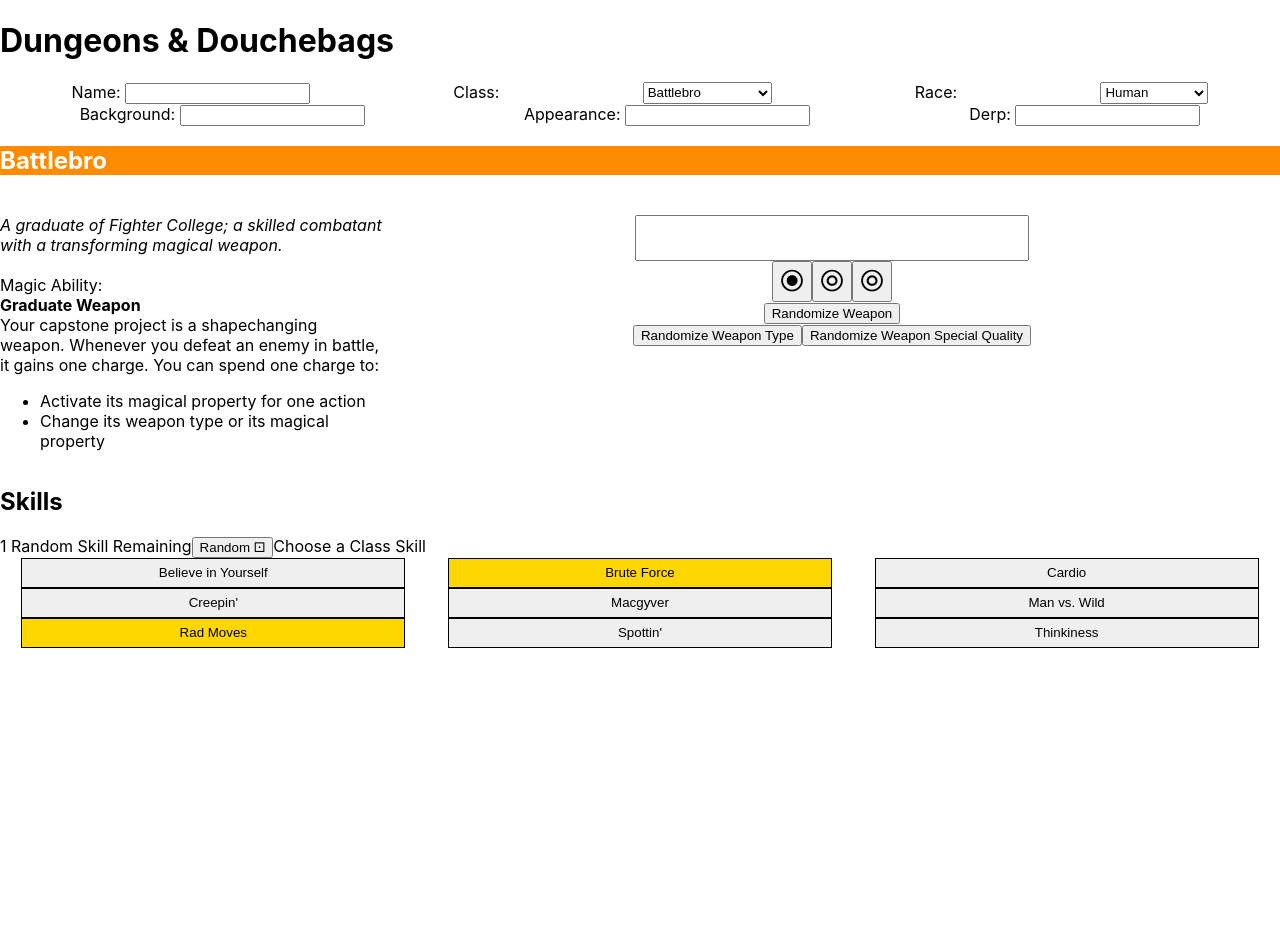
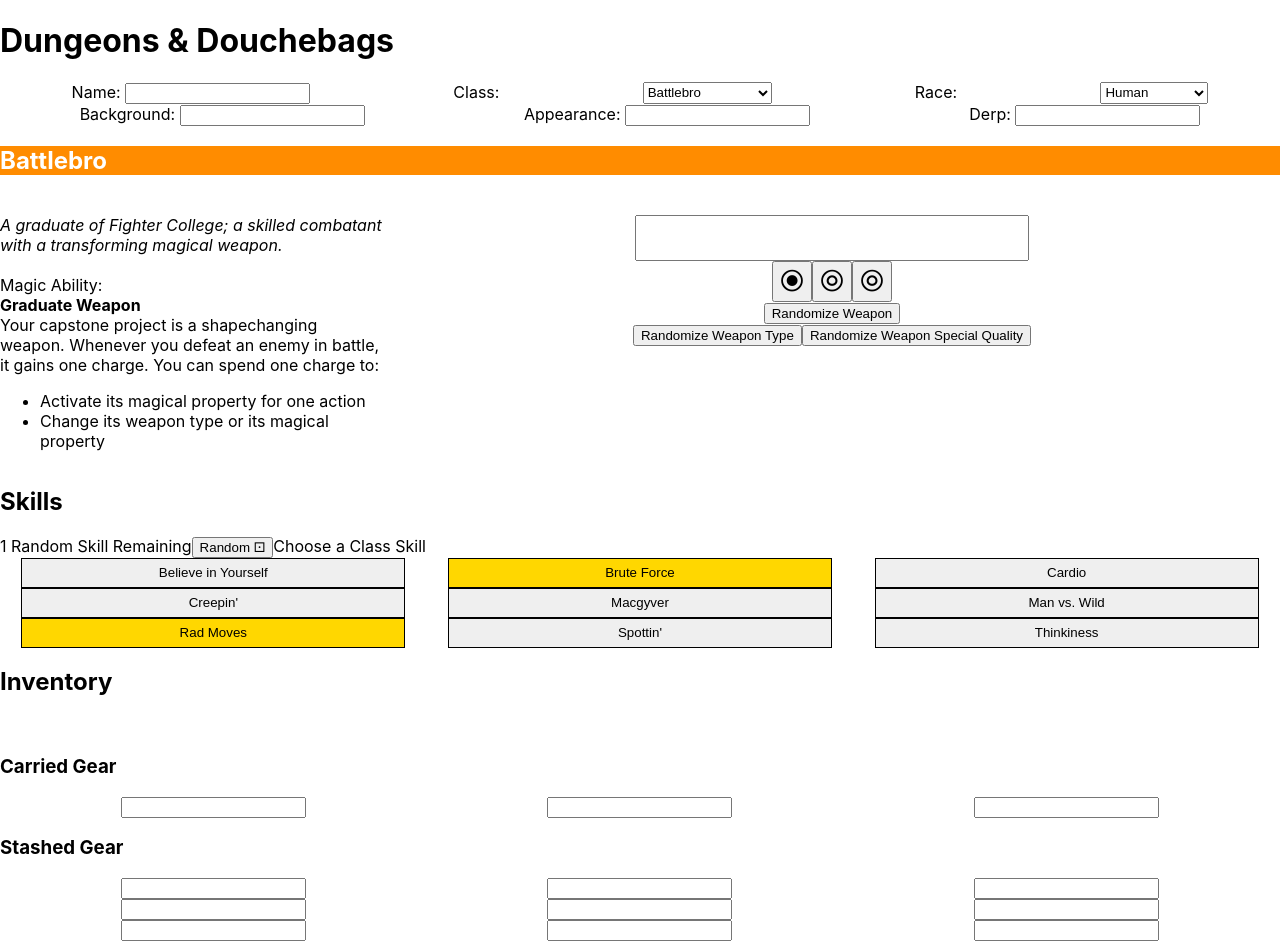
Before and after one commit to ntomsho/PlotPoints-CharGen, a React (Create React App) app: page /dndb in a window 1280 px wide. Before the commit the page ends 800 px from the top, so only its background shows below. Built offline with nearby package versions, Linux system fonts and the light colour scheme; a web font is replaced by a local one.

Commit message:
Create skeleton for inventory component

```diff
--- a/src/dndbags/Dndb.jsx
+++ b/src/dndbags/Dndb.jsx
@@ -2,6 +2,7 @@ import React from 'react';
 import { CLASSES, ALTRACES } from '../dndb-tables';
 import Skills from './skills';
 import ClassMain from './class_main';
+import Inventory from './inventory';
 
 class Dndb extends React.Component {
     constructor(props) {
@@ -67,7 +68,7 @@ class Dndb extends React.Component {
                     <Skills {...this.state} updateState={this.updateState} />
                 </div>
                 <div id="inventory-section">
-
+                    <Inventory {...this.state} updateState={this.updateState} />
                 </div>
             </div>
         )
--- a/src/dndbags/c_classes/battlebro.jsx
+++ b/src/dndbags/c_classes/battlebro.jsx
@@ -48,7 +48,7 @@ export default function Battlebro(props) {
     }
 
     function setChargeNum(num) {
-        props.currentSpecials.charge === num ? setCharge(charge - 1) : setCharge(num);
+        charge === num ? setCharge(charge - 1) : setCharge(num);
     }
 
     return (
--- /dev/null
+++ b/src/dndbags/inventory.jsx
@@ -0,0 +1,37 @@
+import React from 'react';
+
+export default function Inventory(props) {
+
+    function randomizeInventory() {
+
+    }
+
+    return (
+        <>
+        <h2>Inventory</h2>
+        <br/>
+        <h3>Carried Gear</h3>
+        <div className="sheet-row">
+            <input type="text" id="carried-1" value={props.inventory[0] || ""}></input>
+            <input type="text" id="carried-2" value={props.inventory[1] || ""}></input>
+            <input type="text" id="carried-3" value={props.inventory[2] || ""}></input>
+        </div>
+        <h3>Stashed Gear</h3>
+        <div className="sheet-row">
+            <input type="text" id="stashed-1" value={props.inventory[3] || ""}></input>
+            <input type="text" id="stashed-2" value={props.inventory[4] || ""}></input>
+            <input type="text" id="stashed-3" value={props.inventory[5] || ""}></input>
+        </div>
+        <div className="sheet-row">
+            <input type="text" id="stashed-4" value={props.inventory[6] || ""}></input>
+            <input type="text" id="stashed-5" value={props.inventory[7] || ""}></input>
+            <input type="text" id="stashed-6" value={props.inventory[8] || ""}></input>
+        </div>
+        <div className="sheet-row">
+            <input type="text" id="stashed-7" value={props.inventory[9] || ""}></input>
+            <input type="text" id="stashed-8" value={props.inventory[10] || ""}></input>
+            <input type="text" id="stashed-9" value={props.inventory[11] || ""}></input>
+        </div>
+        </>
+    )
+}
```
